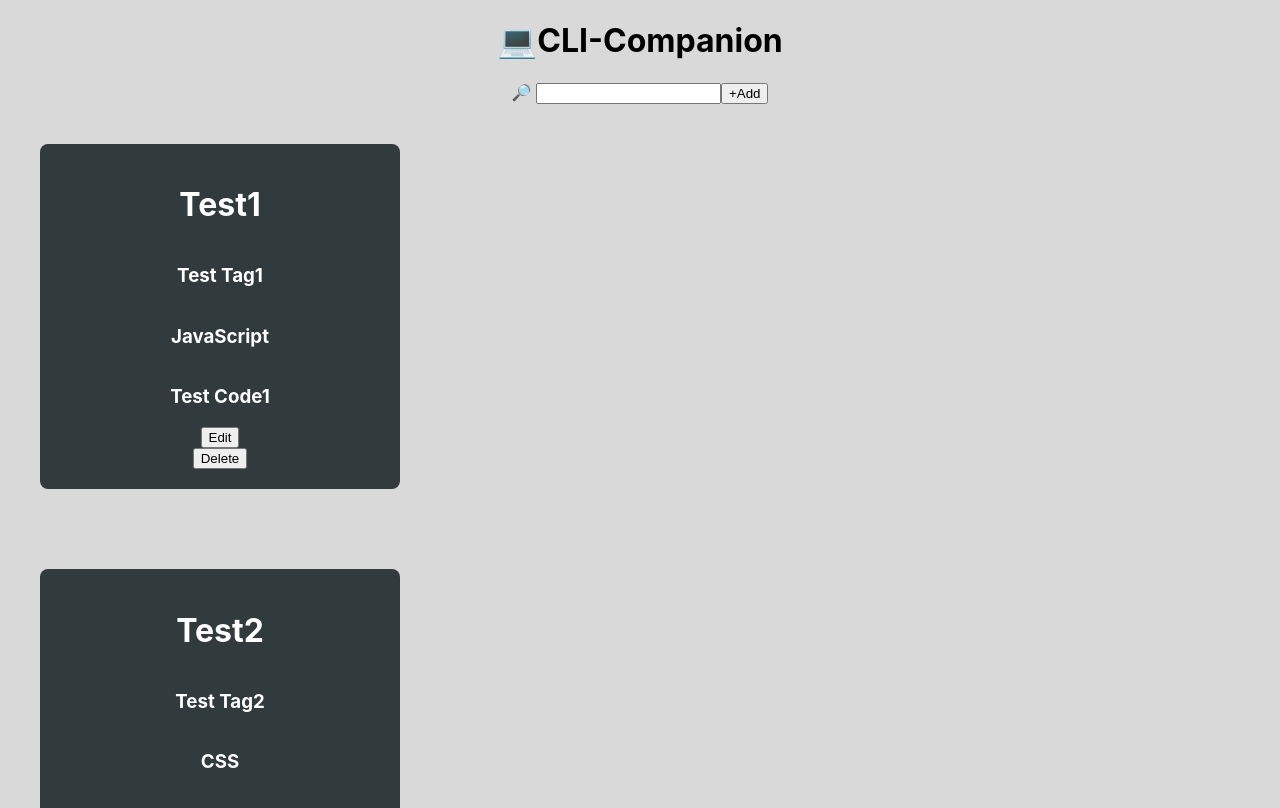
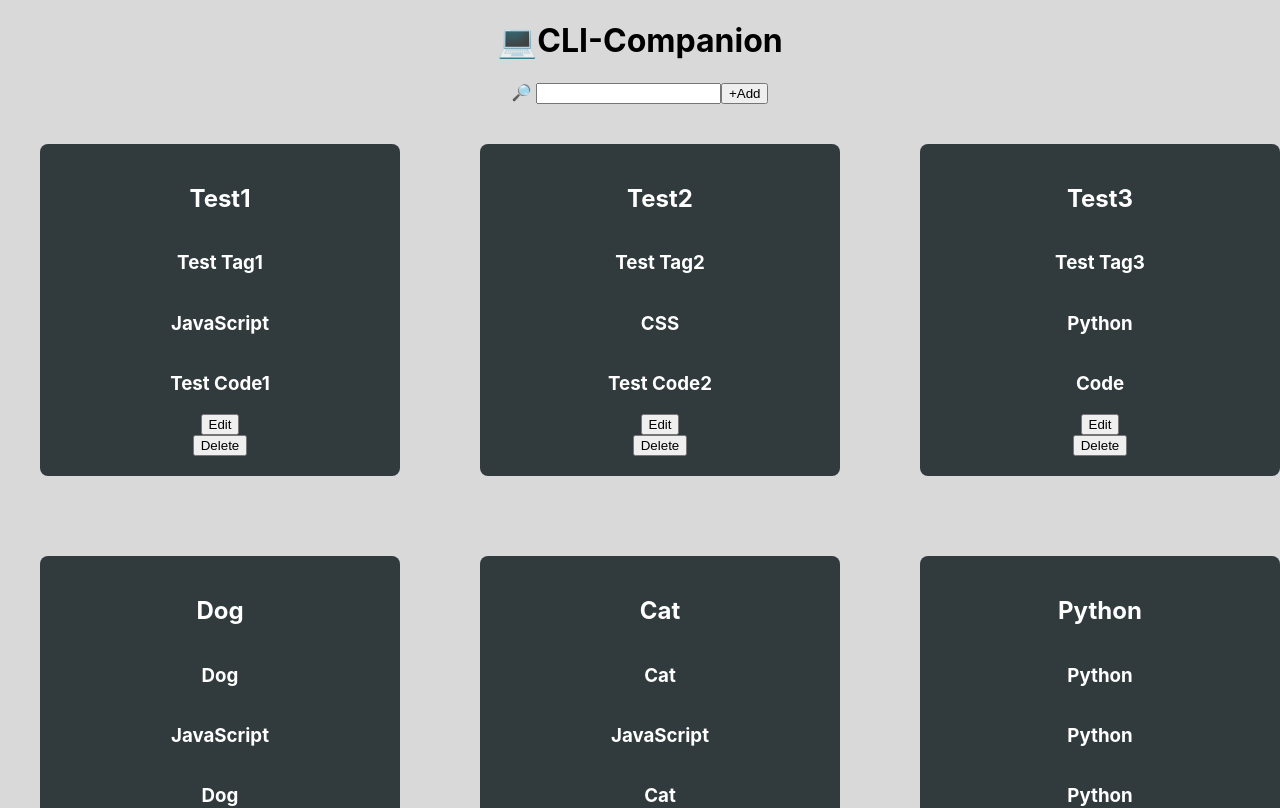
Before and after one commit to JamesHawk585/cli-companion, a React (Create React App) app: page / in a window 1280 px wide. Shown: the top 808 px of the page. Built offline with nearby package versions, Linux system fonts and the light colour scheme; data requests are answered from the project's data file.

Commit message:
Snippet cards appear in a grid layout.

```diff
--- a/src/App.jsx
+++ b/src/App.jsx
@@ -23,7 +23,9 @@ export default () => {
     <>
     <div className="app">
       <Header onSnippetAdded={onSnippetAdded}/>
+      <section className="snippetCardContainer">
       <SnippetList API={API} snippets={snippets}/>
+      </section>
       </div>
     </>
   );
--- a/src/SnippetCard/SnippetCard.css
+++ b/src/SnippetCard/SnippetCard.css
@@ -1,4 +1,4 @@
-.snippetCard{
+.snippetCard {
     width: 25vw;
     height: auto;
     color: #fff;
@@ -12,7 +12,3 @@
     margin: 40px;
     position: relative;
 }
-
-.snippetCardContainer {
-    display: grid;
-}
--- a/src/SnippetList/SnippetList.css
+++ b/src/SnippetList/SnippetList.css
@@ -1,4 +1,5 @@
 .snippetCardContainer {
     display: grid;
-    grid-template-columns: repeat(3, 1fr)
+    grid-template-columns: repeat(3, 1fr);
+    /* grid-template-rows: repeat(3, 1fr)  */
 }
--- a/src/SnippetList/SnippetList.jsx
+++ b/src/SnippetList/SnippetList.jsx
@@ -1,10 +1,11 @@
 import React, { useState, useEffect } from "react";
 import SnippetCard from "../SnippetCard/SnippetCard";
+import "./SnippetList.css"
 
 const SnippetList = ({ API, snippets }) => {
   const snippetCards = snippets.map((snippetObj, index) => {
     return (
-      <div className="snippetCardContainer">
+      // <div className="snippetCardContainer">
         <SnippetCard
           key={index}
           title={snippetObj.title}
@@ -12,7 +13,7 @@ const SnippetList = ({ API, snippets }) => {
           languageSelect={snippetObj.languageSelect}
           code={snippetObj.code}
         />
-      </div>
+      // </div>
     );
   });
 
```
